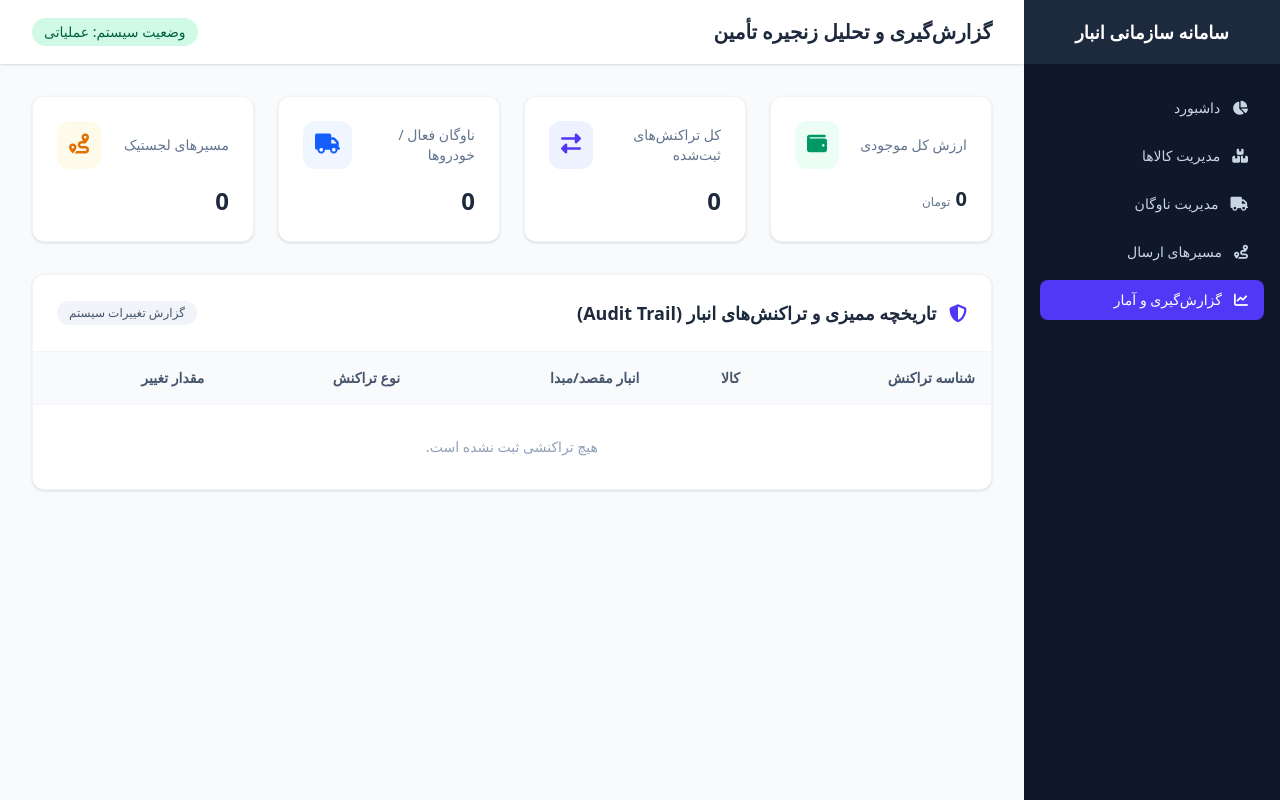
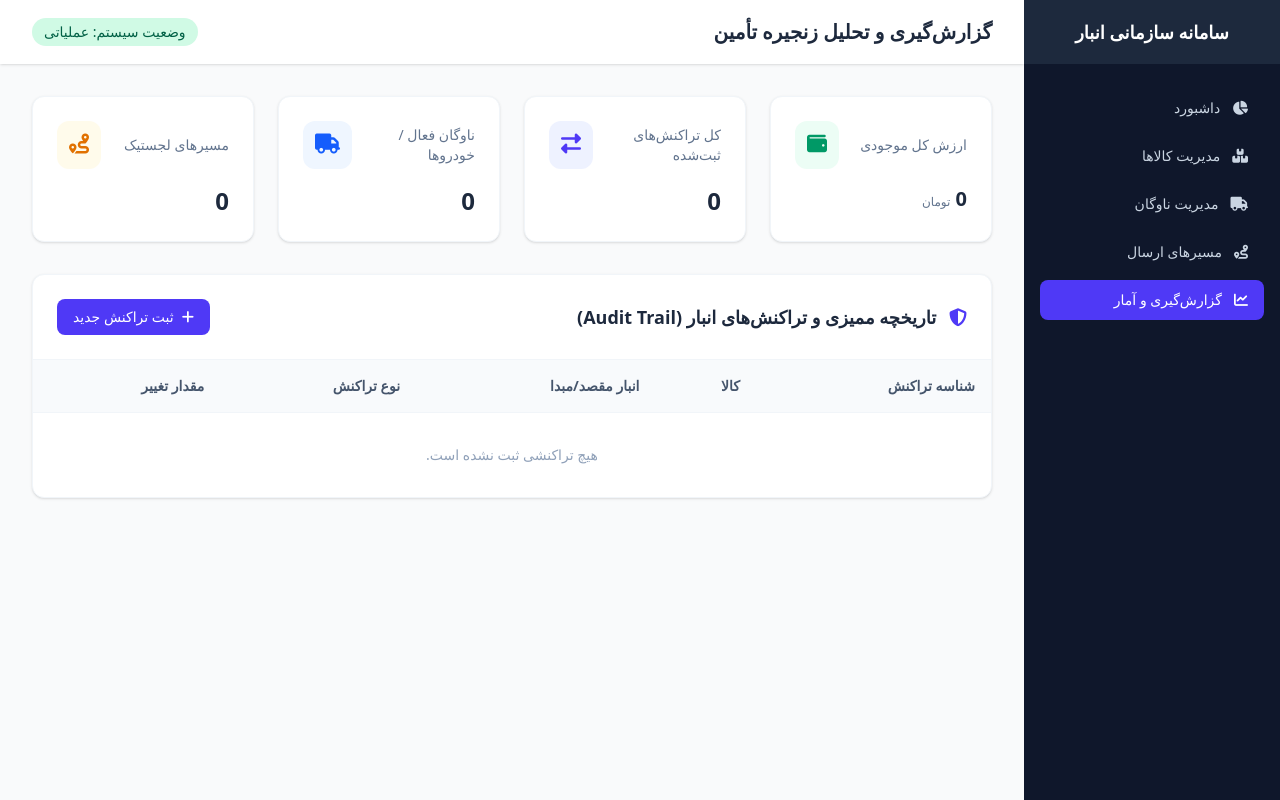
Before and after one commit to soroushTypeG/supply-chain-management-system, a Flask app: page /reports in a window 1280 px wide. Run offline with Flask 3, Linux system fonts and the light colour scheme; data that the repository does not hold is empty.

Commit message:
Update reports.html

```diff
--- a/templates/reports.html
+++ b/templates/reports.html
@@ -43,7 +43,9 @@
 <div class="bg-white rounded-xl shadow-sm border border-slate-100 overflow-hidden">
     <div class="p-6 border-b border-slate-100 flex justify-between items-center">
         <h3 class="text-lg font-bold text-slate-800"><i class="fa-solid fa-shield-halved text-indigo-600 ml-2"></i> تاریخچه ممیزی و تراکنش‌های انبار (Audit Trail)</h3>
-        <span class="text-xs bg-slate-100 text-slate-600 px-3 py-1 rounded-full font-medium">گزارش تغییرات سیستم</span>
+        <a href="/transactions/add" class="inline-flex items-center px-4 py-2 bg-indigo-600 text-white text-sm font-medium rounded-lg hover:bg-indigo-700 transition">
+            <i class="fa-solid fa-plus ml-2"></i> ثبت تراکنش جدید
+        </a>
     </div>
 
     <div class="overflow-x-auto">
```
